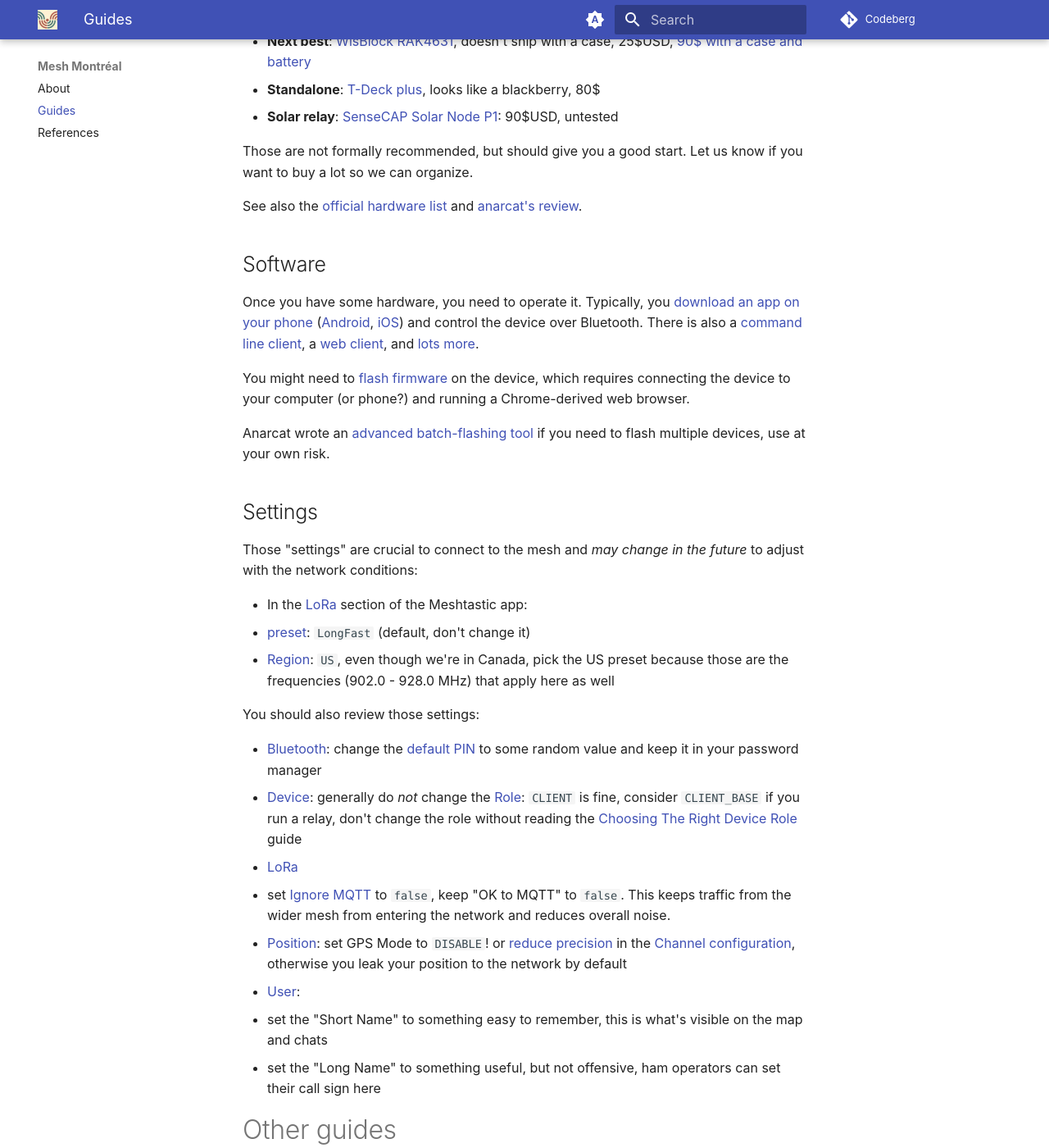
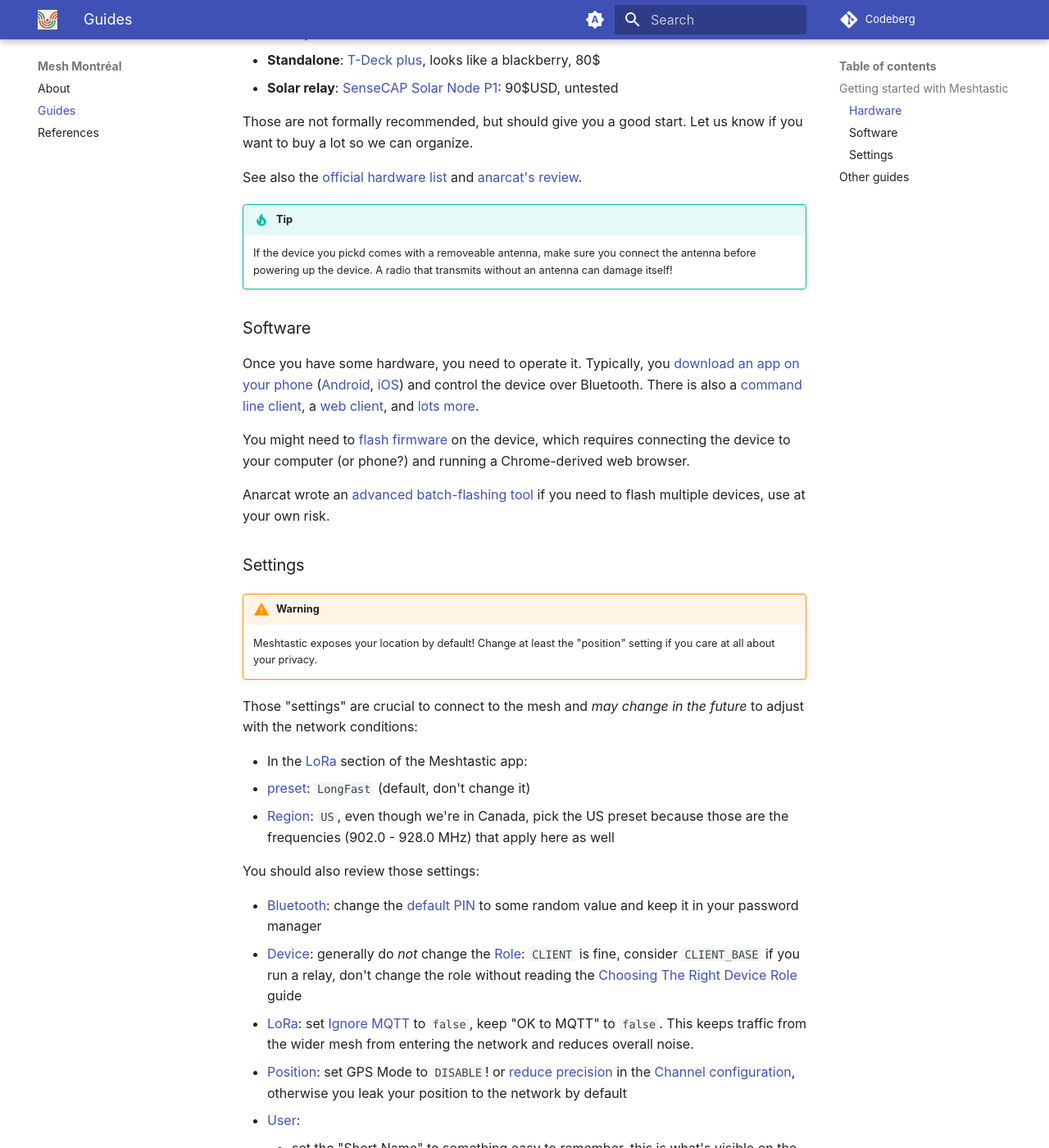
Before and after one commit to ReseauLibre/lora.reseaulibre.ca, an MkDocs documentation site: the page built from docs/guides.md, in a window 1280 px wide and 1400 px high, scrolled down 401 px. Shown: the whole window at 82% size. Built offline with MkDocs 1.6.1 and Material for MkDocs 9.7.7, drawn with Linux system fonts in a browser that asks for light colours.

```diff
--- a/docs/guides.md
+++ b/docs/guides.md
@@ -1,7 +1,7 @@
 # Guides
-# Getting started with Meshtastic
+## Getting started with Meshtastic
 
-## Hardware
+### Hardware
 
 Those all require a phone with the Meshtastic app to operate:
 
@@ -19,7 +19,13 @@ start. Let us know if you want to buy a lot so we can organize.
 
 See also the [official hardware list](https://meshtastic.org/docs/hardware/devices/) and [anarcat's review](https://anarc.at/services/meshtastic/#hardware).
 
-## Software
+!!! tip
+
+    If the device you pickd comes with a removeable antenna, make sure
+    you connect the antenna before powering up the device. A radio
+    that transmits without an antenna can damage itself!
+
+### Software
 
 Once you have some hardware, you need to operate it. Typically, you
 [download an app on your phone](https://meshtastic.org/downloads/) ([Android](https://meshtastic.org/docs/software/android/installation/), [iOS](https://meshtastic.org/docs/software/apple/installation/)) and
@@ -33,7 +39,12 @@ Chrome-derived web browser.
 Anarcat wrote an [advanced batch-flashing tool](https://gitlab.com/anarcat/scripts/-/blob/846a0f46978ae7ebb726004b2653e9a25a5e955c/reflashtic.py) if you need to
 flash multiple devices, use at your own risk.
 
-## Settings
+### Settings
+
+!!! warning
+
+    Meshtastic exposes your location by default! Change at least the
+    "position" setting if you care at all about your privacy.
 
 Those "settings" are crucial to connect to the mesh and *may change in
 the future* to adjust with the network conditions:
@@ -46,25 +57,27 @@ the future* to adjust with the network conditions:
 
 You should also review those settings:
 
-- [Bluetooth](https://meshtastic.org/docs/configuration/radio/bluetooth/): change the [default PIN](https://meshtastic.org/docs/configuration/radio/bluetooth/#fixed-pin) to some random value and
-  keep it in your password manager
-- [Device](https://meshtastic.org/docs/configuration/radio/device/): generally do *not* change the [Role](https://meshtastic.org/docs/configuration/tips/#roles): `CLIENT` is
-  fine, consider `CLIENT_BASE` if you run a relay, don't change the
-  role without reading the [Choosing The Right Device Role](https://meshtastic.org/blog/choosing-the-right-device-role/) guide
-- [LoRa](https://meshtastic.org/docs/configuration/radio/lora/)
-  - set [Ignore MQTT](https://meshtastic.org/docs/configuration/radio/lora/#ignore-mqtt) to `false`, keep "OK to MQTT" to
-    `false`. This keeps traffic from the wider mesh from entering the
-    network and reduces overall noise.
-- [Position](https://meshtastic.org/docs/configuration/radio/position/): set GPS Mode to `DISABLE`! or [reduce precision](https://meshtastic.org/docs/configuration/radio/channels/#position-precision)
-  in the [Channel configuration](https://meshtastic.org/docs/configuration/radio/channels/#position-precision), otherwise you leak your position
-  to the network by default
-- [User](https://meshtastic.org/docs/configuration/radio/user/):
-  - set the "Short Name" to something easy to remember, this is what's
-    visible on the map and chats
-  - set the "Long Name" to something useful, but not offensive, ham
-    operators can set their call sign here
+ - [Bluetooth](https://meshtastic.org/docs/configuration/radio/bluetooth/): change the [default PIN](https://meshtastic.org/docs/configuration/radio/bluetooth/#fixed-pin) to some random value and
+   keep it in your password manager
+ - [Device](https://meshtastic.org/docs/configuration/radio/device/): generally do *not* change the [Role](https://meshtastic.org/docs/configuration/tips/#roles): `CLIENT` is
+   fine, consider `CLIENT_BASE` if you run a relay, don't change the
+   role without reading the [Choosing The Right Device Role](https://meshtastic.org/blog/choosing-the-right-device-role/) guide
 
-# Other guides
+ - [LoRa](https://meshtastic.org/docs/configuration/radio/lora/): set [Ignore MQTT](https://meshtastic.org/docs/configuration/radio/lora/#ignore-mqtt) to `false`, keep "OK to MQTT" to
+   `false`. This keeps traffic from the wider mesh from entering the
+   network and reduces overall noise.
+
+ - [Position](https://meshtastic.org/docs/configuration/radio/position/): set GPS Mode to `DISABLE`! or [reduce precision](https://meshtastic.org/docs/configuration/radio/channels/#position-precision)
+   in the [Channel configuration](https://meshtastic.org/docs/configuration/radio/channels/#position-precision), otherwise you leak your position
+   to the network by default
+ - [User](https://meshtastic.org/docs/configuration/radio/user/):
+
+    - set the "Short Name" to something easy to remember, this is what's
+      visible on the map and chats
+    - set the "Long Name" to something useful, but not offensive, ham
+      operators can set their call sign here
+
+## Other guides
 
 The above is only a primer. Anarcat wrote a [lot more](https://anarc.at/services/meshtastic/) that should
 probably be progressively migrated here.
--- a/mkdocs.yml
+++ b/mkdocs.yml
@@ -5,6 +5,10 @@ site_url: https://lora.reseaulibre.ca
 #   - About: index.md
 #   - Guides: guides.md
 #   - References: references.md
+markdown_extensions:
+  - admonition
+  - pymdownx.details
+  - pymdownx.superfences
 theme:
   name: material
   logo: assets/logo.jpg
```
Also changed, not shown: docs/references.md (+6 -4 lines).
